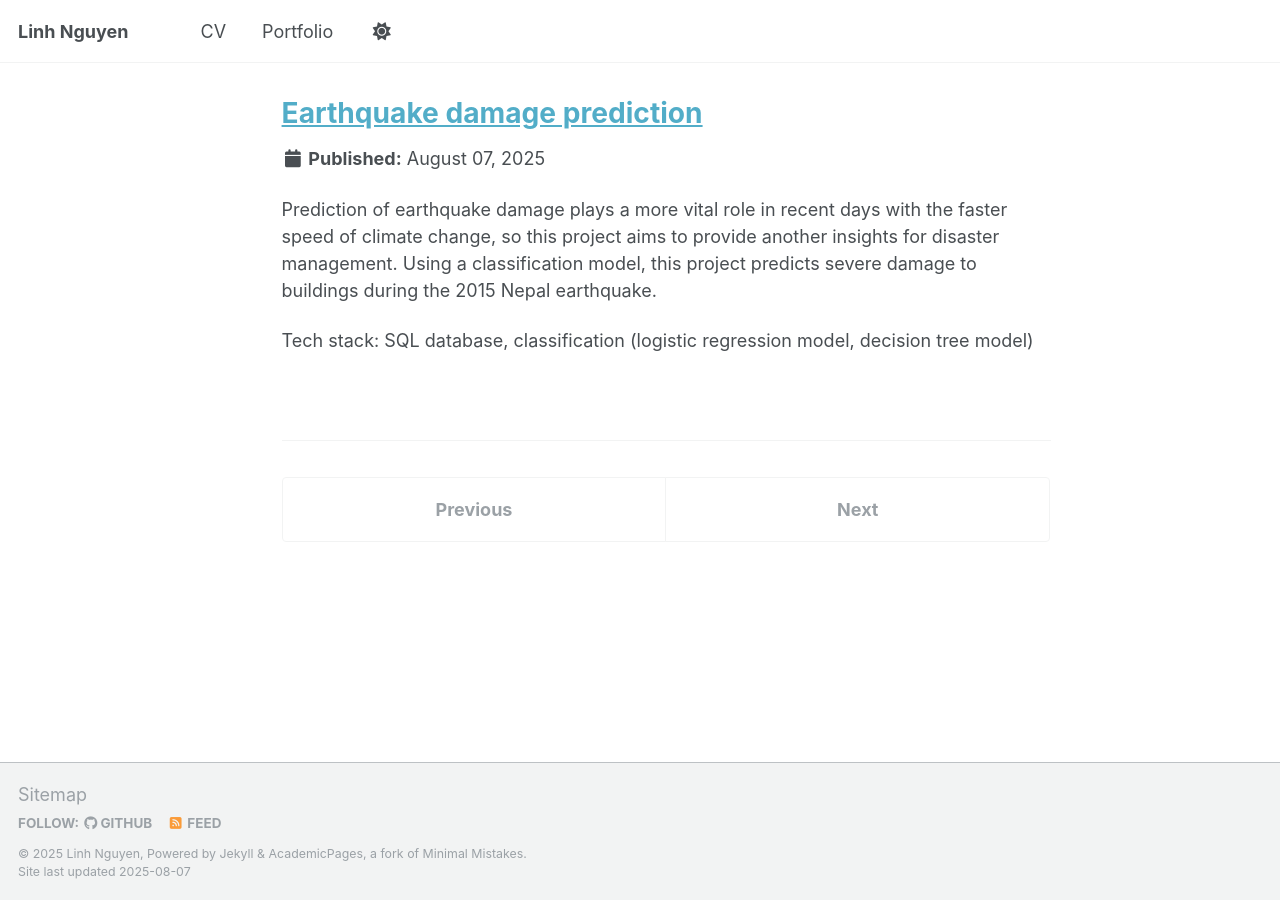
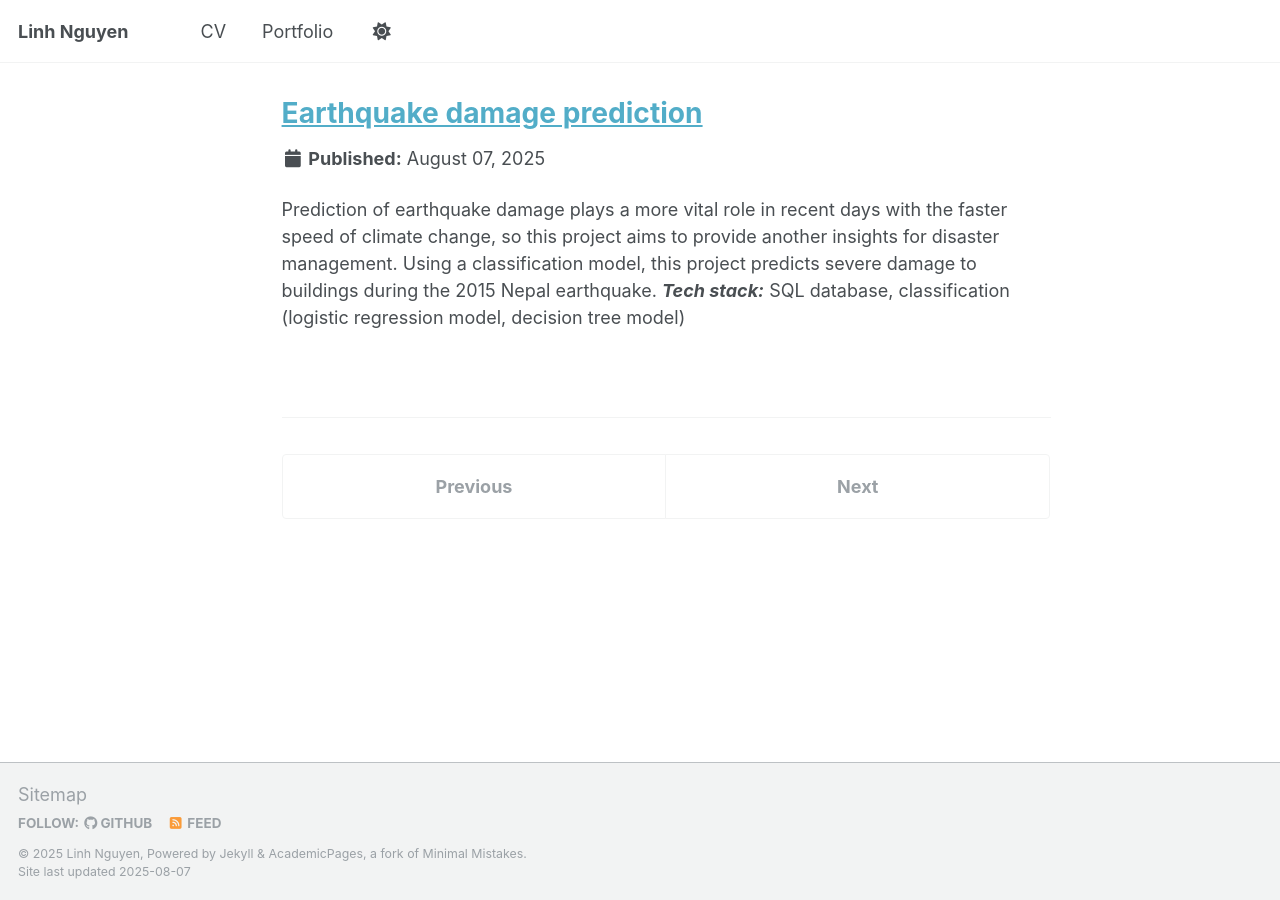
Before and after one commit to hdlinhnguyen/hdlinhnguyen.github.io, a Jekyll site: the page built from _portfolio/project_2.md, in a window 1280 px wide. Built offline with Jekyll 4.4.1, drawn with Linux system fonts in a browser that asks for light colours; a script that is not in the unit is left out.

```diff
--- a/_portfolio/project_2.md
+++ b/_portfolio/project_2.md
@@ -4,6 +4,4 @@ title: "[Earthquake damage prediction](https://github.com/hdlinhnguyen/Earthquak
 collection: portfolio
 ---
 
-Prediction of earthquake damage plays a more vital role in recent days with the faster speed of climate change, so this project aims to provide another insights for disaster management. Using a classification model, this project predicts severe damage to buildings during the 2015 Nepal earthquake.
-
-Tech stack: SQL database, classification (logistic regression model, decision tree model)
+Prediction of earthquake damage plays a more vital role in recent days with the faster speed of climate change, so this project aims to provide another insights for disaster management. Using a classification model, this project predicts severe damage to buildings during the 2015 Nepal earthquake. ***Tech stack:*** SQL database, classification (logistic regression model, decision tree model)
```
